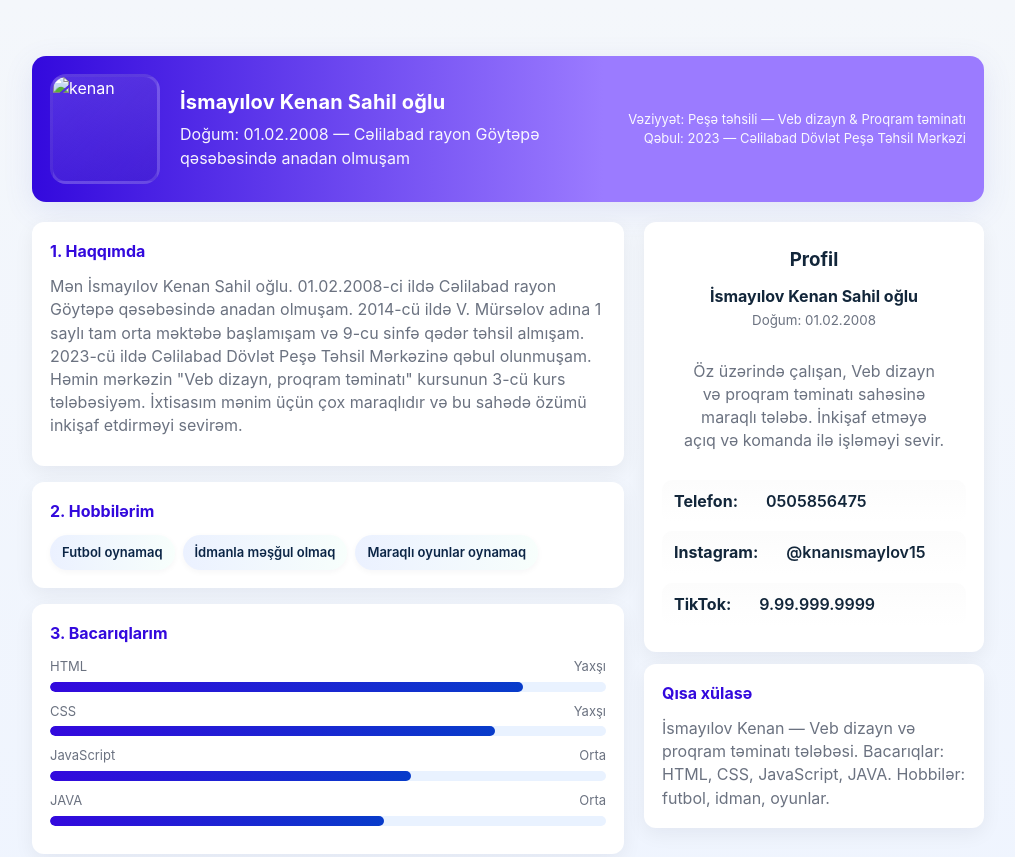
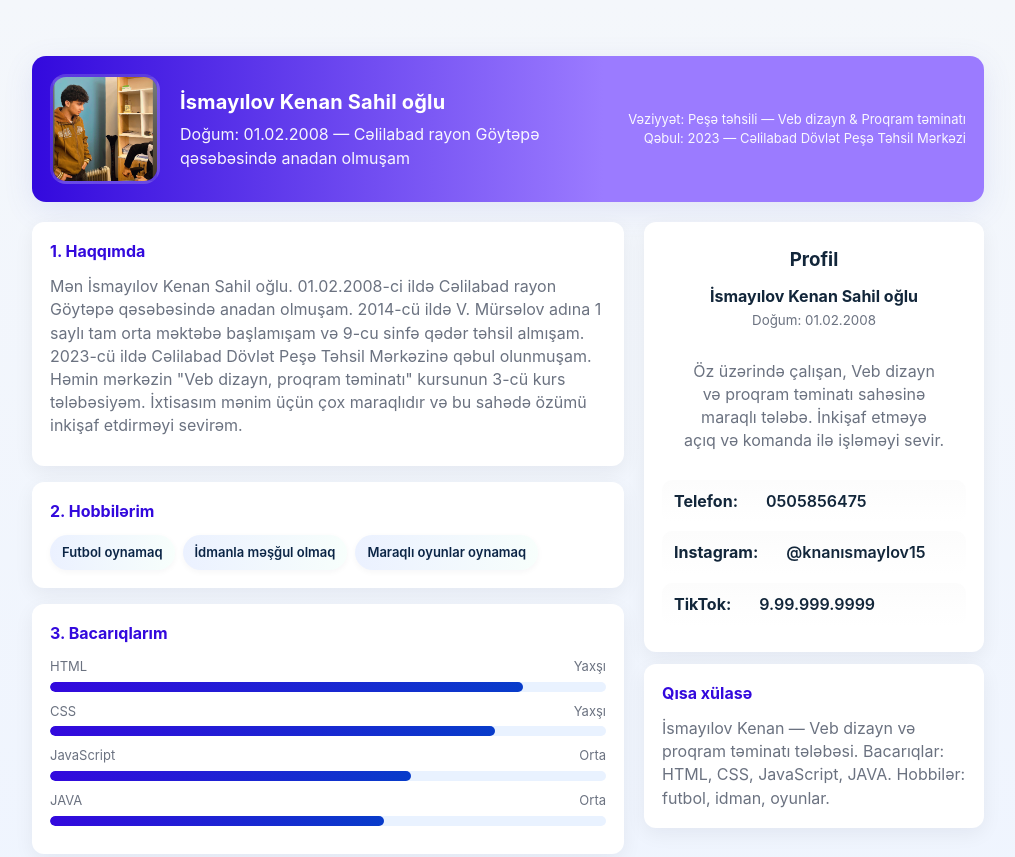
Before and after one commit to Kenan2007-afk/kenan, a plain HTML site: page index.html in a window 1280 px wide. Shown: the top 857 px of the page, without its empty margins (132-1147 px from the left). Drawn offline with Linux system fonts and the light colour scheme.

Commit message:
Update index.html

```diff
--- a/index.html
+++ b/index.html
@@ -159,7 +159,7 @@
     <header>
       <div class="avatar">
         <!-- Şəkli əlavə etmək üçün: qovluğa profile.jpg qoy -->
-        <img src="kanan.png" alt="kenan">
+        <img src="kenan.png" alt="kenan">
       </div>
       <div class="title">
         <h1>İsmayılov Kenan Sahil oğlu</h1>
@@ -267,4 +267,5 @@
     document.getElementById('year').textContent = new Date().getFullYear();
   </script>
 </body>
+
 </html>ss
```
